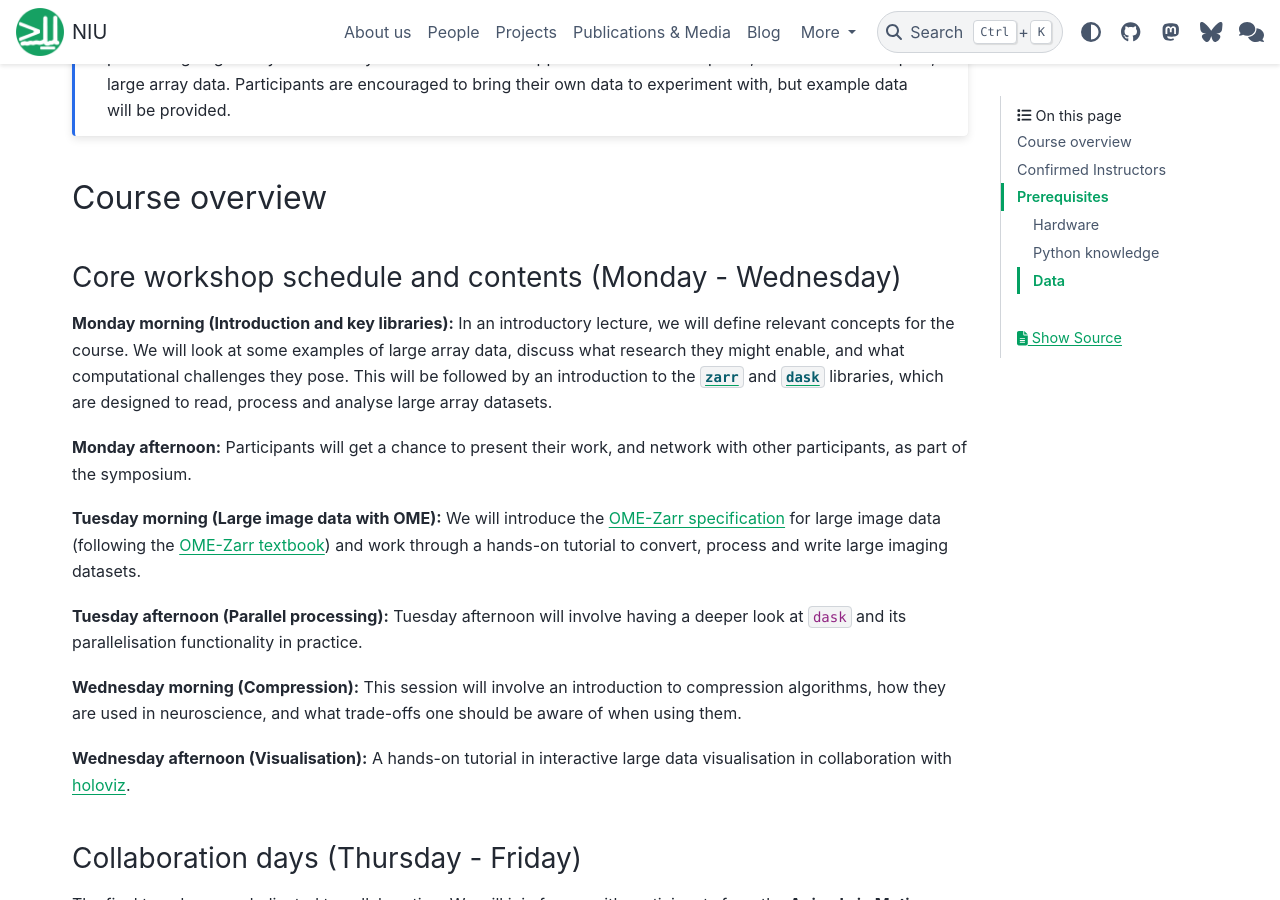
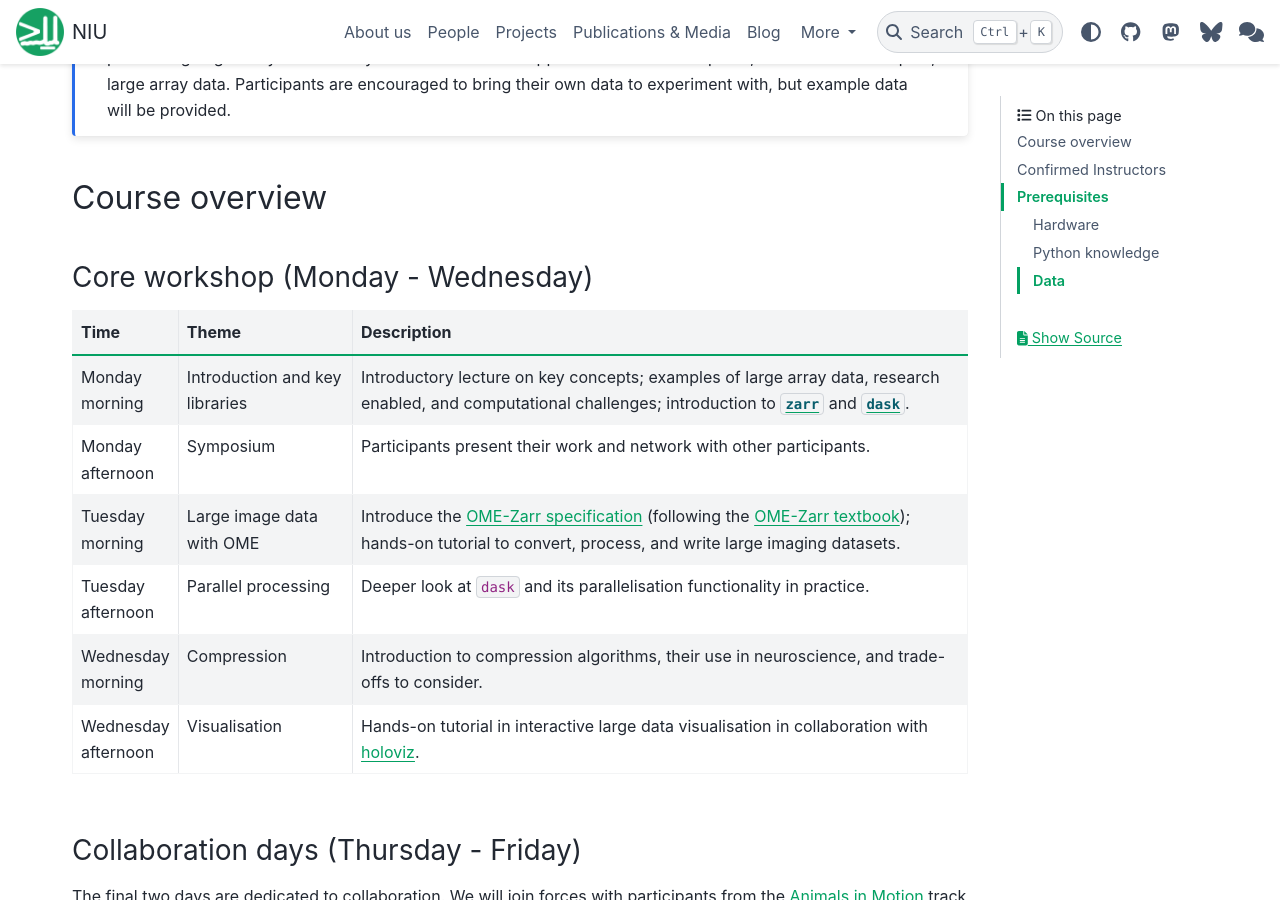
Before and after one commit to neuroinformatics-unit/neuroinformatics-unit.github.io, a Sphinx documentation site: the page built from docs/source/open-software-summer-school/2026/large-data.md, in a window 1280 px wide and 900 px high, scrolled down 637 px. Built offline with Sphinx 7.4.7 and the PyData theme 0.15.4, drawn with Linux system fonts in a browser that asks for light colours; nearby versions of some CDN libraries.

Commit message:
address review comments on large array data schedule

```diff
--- a/docs/source/open-software-summer-school/2026/large-data.md
+++ b/docs/source/open-software-summer-school/2026/large-data.md
@@ -15,30 +15,20 @@ This course is designed for researchers and students interested in learning abou
 
 ## Course overview
 
-### Core workshop schedule and contents (Monday - Wednesday)
+### Core workshop (Monday - Wednesday)
 
-__Monday morning (Introduction and key libraries):__
-In an introductory lecture, we will define relevant concepts for the course. We will look at some examples of large array data, discuss what research they might enable, and what computational challenges they pose.
-This will be followed by an introduction to the [`zarr`](https://zarr.dev/) and [`dask`](https://www.dask.org/) libraries, which are designed to read, process and analyse large array datasets.
-
-__Monday afternoon:__
-Participants will get a chance to present their work, and network with other participants, as part of the symposium.
-
-__Tuesday morning (Large image data with OME):__
-We will introduce the [OME-Zarr specification](https://ngff.openmicroscopy.org/) for large image data (following the [OME-Zarr textbook](https://ome-zarr-book.readthedocs.io/)) and work through a hands-on tutorial to convert, process and write large imaging datasets.
-
-__Tuesday afternoon (Parallel processing):__
-Tuesday afternoon will involve having a deeper look at `dask` and its parallelisation functionality in practice.
-
-__Wednesday morning (Compression):__
-This session will involve an introduction to compression algorithms, how they are used in neuroscience, and what trade-offs one should be aware of when using them.
-
-__Wednesday afternoon (Visualisation):__
-A hands-on tutorial in interactive large data visualisation in collaboration with [holoviz](https://holoviz.org/).
+| Time | Theme | Description |
+| --- | --- | --- |
+| Monday<br>morning | Introduction and key libraries | Introductory lecture on key concepts; examples of large array data, research enabled, and computational challenges; introduction to [`zarr`](https://zarr.dev/) and [`dask`](https://www.dask.org/). |
+| Monday<br>afternoon | Symposium | Participants present their work and network with other participants. |
+| Tuesday<br>morning | Large image data with OME | Introduce the [OME-Zarr specification](https://ngff.openmicroscopy.org/) (following the [OME-Zarr textbook](https://ome-zarr-book.readthedocs.io/)); hands-on tutorial to convert, process, and write large imaging datasets. |
+| Tuesday<br>afternoon | Parallel processing | Deeper look at `dask` and its parallelisation functionality in practice. |
+| Wednesday<br>morning | Compression | Introduction to compression algorithms, their use in neuroscience, and trade-offs to consider. |
+| Wednesday<br>afternoon | Visualisation | Hands-on tutorial in interactive large data visualisation in collaboration with [holoviz](https://holoviz.org/). |
 
 ### Collaboration days (Thursday - Friday)
 
-The final two days are dedicated to collaboration. We will join forces with participants from the **Animals in Motion** track to work together on participant-led projects.
+The final two days are dedicated to collaboration. We will join forces with participants from the [Animals in Motion](track-animals-in-motion-2026) track to work together on participant-led projects.
 
 * **Skill building:** we'll start with a practical workshop on **Git and GitHub** to equip everyone with the necessary skills for collaborative coding.
 * **Project-based work:** participants will self-organise into small teams to tackle projects hands-on. **Coding is not a requirement**; any idea that benefits from collaboration with other attendees is welcome. Potential project ideas include, but are not limited to:
```
